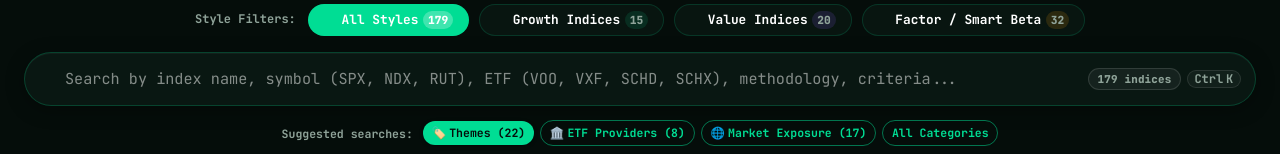
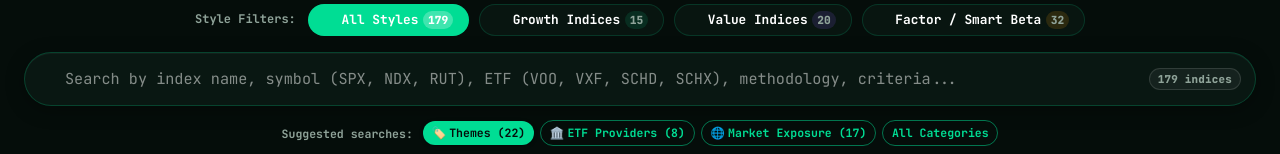
Before and after one commit to vivekgautham/indices, a React (Vite) app: page / in a window 1280 px wide. Shown: the part 141-295 px from the top of the page. Built offline with nearby package versions, Linux system fonts and the light colour scheme; some icons are missing.

Commit message:
Updates.

```diff
--- a/src/pages/IndexListPage.tsx
+++ b/src/pages/IndexListPage.tsx
@@ -238,13 +238,6 @@ export default function IndexListPage() {
   const isMd = useMediaQuery(theme.breakpoints.up("md"));
   const isSm = useMediaQuery(theme.breakpoints.up("sm"));
 
-  // Detect platform for keyboard shortcut display (Cmd+K vs Ctrl+K)
-  const isMac = useMemo(
-    () =>
-      typeof navigator !== "undefined" &&
-      /(Mac|iPhone|iPod|iPad)/i.test(navigator.platform || navigator.userAgent),
-    [],
-  );
 
   // Global shortcut: Pressing Cmd+K, Ctrl+K, or "/" focuses the search bar from anywhere
   useEffect(() => {
@@ -836,31 +829,6 @@ export default function IndexListPage() {
                     }}
                   />
 
-                  {/* Keyboard Shortcut Hint (Cmd+K / Ctrl+K) */}
-                  <Box
-                    component="kbd"
-                    sx={{
-                      display: { xs: "none", md: "inline-flex" },
-                      alignItems: "center",
-                      gap: 0.35,
-                      px: 0.85,
-                      py: 0.25,
-                      borderRadius: 1.5,
-                      fontSize: "0.68rem",
-                      fontWeight: 700,
-                      color: "text.secondary",
-                      backgroundColor: "rgba(255, 255, 255, 0.04)",
-                      border: "1px solid rgba(255, 255, 255, 0.1)",
-                      userSelect: "none",
-                      "& span": {
-                        fontSize: "0.75rem",
-                        lineHeight: 1,
-                      },
-                    }}
-                  >
-                    <span>{isMac ? "⌘" : "Ctrl"}</span>
-                    <span>K</span>
-                  </Box>
                 </Stack>
 
                 {/* Clear Action Button */}
```
